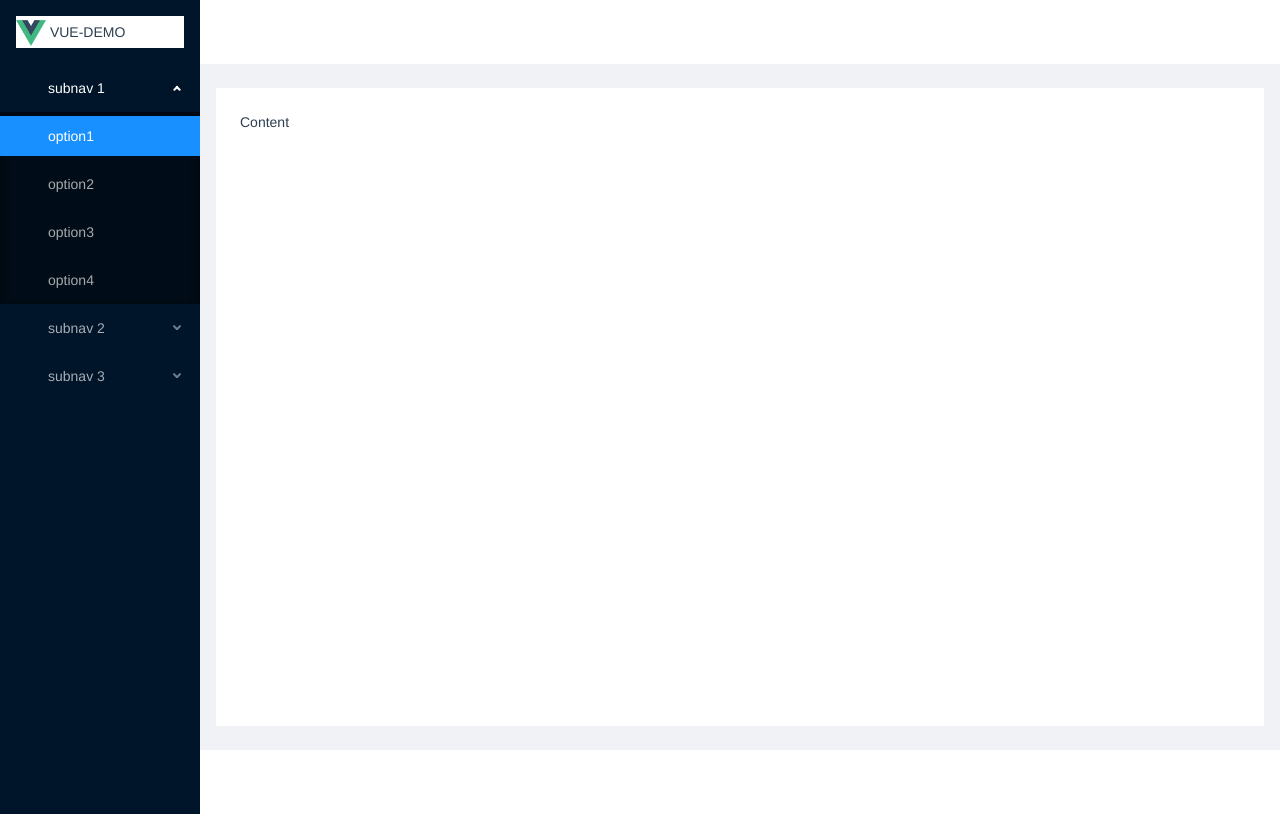
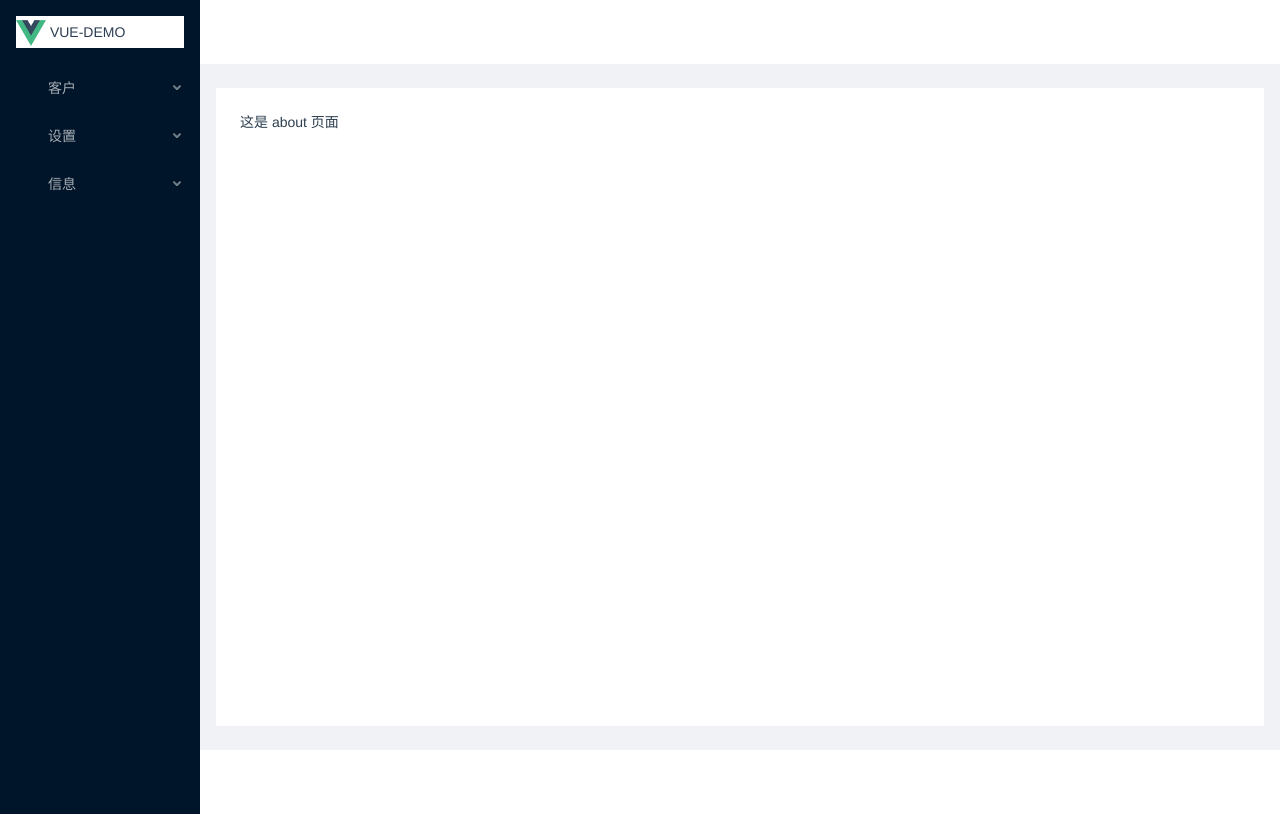
Before and after one commit to zgc-we/VueDemo, a Vue app: page /about in a window 1280 px wide. Built offline with nearby package versions, Linux system fonts and the light colour scheme.

Commit message:
修改跳转页面

```diff
--- a/src/router.js
+++ b/src/router.js
@@ -20,7 +20,14 @@ export default new Router({
       // 路线级码分拆
       // 这将为这个路由生成一个单独的块（大约.[hash].js）。
       // 当访问路由时，它是惰性加载的。
-      component: () => import(/* webpackChunkName: "about" */ './views/About.vue')
+      component: () => import('./views/About.vue'),
+      children: [
+        {
+          path: '/page1',
+          name: 'page1',
+          component: () => import('./views/UserPage1.vue'),
+        }
+      ]
     }
   ]
 })
--- a/src/views/About.vue
+++ b/src/views/About.vue
@@ -16,26 +16,11 @@
         :defaultOpenKeys="['sub1']"
         :style="{ height: '100%', borderRight: 0 }"
       >
-        <a-sub-menu key="sub1">
-          <span slot="title"><a-icon type="user" />subnav 1</span>
-          <a-menu-item key="1">option1</a-menu-item>
-          <a-menu-item key="2">option2</a-menu-item>
-          <a-menu-item key="3">option3</a-menu-item>
-          <a-menu-item key="4">option4</a-menu-item>
-        </a-sub-menu>
-        <a-sub-menu key="sub2">
-          <span slot="title"><a-icon type="laptop" />subnav 2</span>
-          <a-menu-item key="5">option5</a-menu-item>
-          <a-menu-item key="6">option6</a-menu-item>
-          <a-menu-item key="7">option7</a-menu-item>
-          <a-menu-item key="8">option8</a-menu-item>
-        </a-sub-menu>
-        <a-sub-menu key="sub3">
-          <span slot="title"><a-icon type="notification" />subnav 3</span>
-          <a-menu-item key="9">option9</a-menu-item>
-          <a-menu-item key="10">option10</a-menu-item>
-          <a-menu-item key="11">option11</a-menu-item>
-          <a-menu-item key="12">option12</a-menu-item>
+        <a-sub-menu v-for="(item, index) in menu" :key="index">
+          <span slot="title"><a-icon :type="item.types"/>{{item['name']}}</span>
+          <a-menu-item v-for="(k, ix) in item.children" :key="`${ix}_${k.path}`">
+            <router-link :to="k.path">{{k['name']}}</router-link>
+          </a-menu-item>
         </a-sub-menu>
       </a-menu>
     </a-layout-sider>
@@ -48,7 +33,8 @@
         />
       </a-layout-header>
       <a-layout-content :style="{ margin: '24px 16px', padding: '24px', background: '#fff', minHeight: '280px' }">
-        Content
+        这是 about 页面
+        <router-view/>
       </a-layout-content>
     </a-layout>
   </a-layout>
@@ -59,6 +45,35 @@
     data(){
       return {
         collapsed: false,
+        menu: [
+          {
+            name: '客户',
+            types: 'user',
+            children: [
+              {name: 'option1', path: '/page1'},
+              {name: 'option2', path: '/page2'},
+            ]
+          },
+          {
+            name: '设置',
+            types: 'laptop',
+            children: [
+              {name: 'option5', path: '/opation1'},
+              {name: 'option6', path: '/opation1'},
+              {name: 'option7', path: '/opation1'}
+            ]
+          },
+          {
+            name: '信息',
+            types: 'notification',
+            children: [
+              {name: 'option9', path: '/opation1'},
+              {name: 'option10', path: '/opation1'},
+              {name: 'option11', path: '/opation1'},
+              {name: 'option12', path: '/opation1'}
+            ]
+          }
+        ]
       }
     },
   }
--- /dev/null
+++ b/src/views/UserPage1.vue
@@ -0,0 +1,5 @@
+<template>
+    <div>
+        我是用户第一页面
+    </div>
+</template>
```
